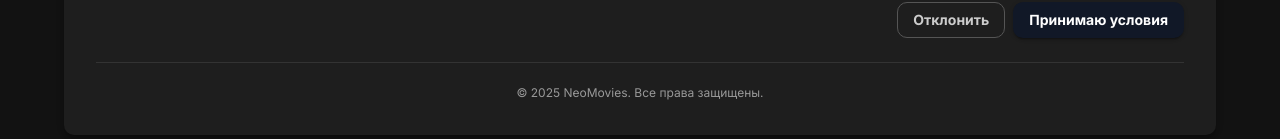
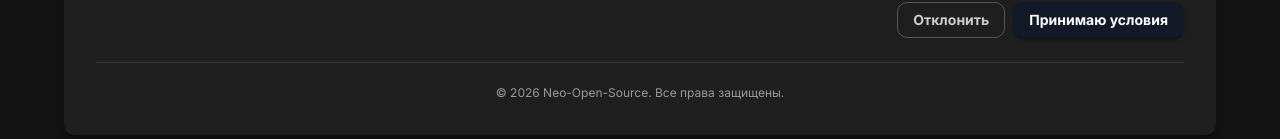
Before and after one commit to Neo-Open-Source/neomovies-web, a React (Vite) app: page /terms in a window 1280 px wide. Shown: the part 1136-1275 px from the top of the page. Built offline with nearby package versions, Linux system fonts and the light colour scheme; no server answers.

Commit message:
Update year in terms

```diff
--- a/src/pages/Terms.tsx
+++ b/src/pages/Terms.tsx
@@ -43,7 +43,7 @@ export const Terms = () => {
       selectLanguage: 'Выберите язык',
       accept: 'Принимаю условия',
       decline: 'Отклонить',
-      footer: '© 2025 NeoMovies. Все права защищены.',
+      footer: '© 2026 Neo-Open-Source. Все права защищены.',
       sections: [
         {
           title: '1. Общие положения',
@@ -83,7 +83,7 @@ export const Terms = () => {
       selectLanguage: 'Select Language',
       accept: 'Accept Terms',
       decline: 'Decline',
-      footer: '© 2025 NeoMovies. All rights reserved.',
+      footer: '© 2026 Neo-Open-Source. All rights reserved.',
       sections: [
         {
           title: '1. General Provisions',
```
